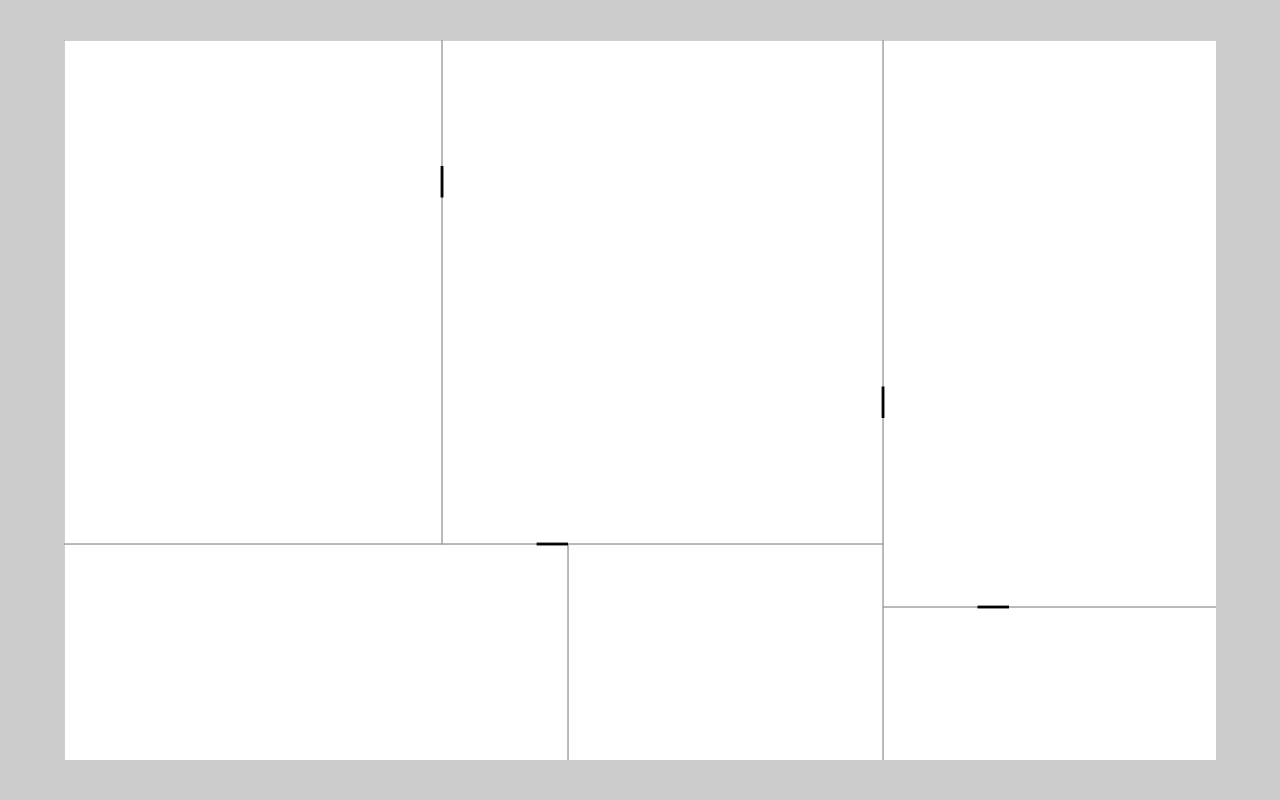
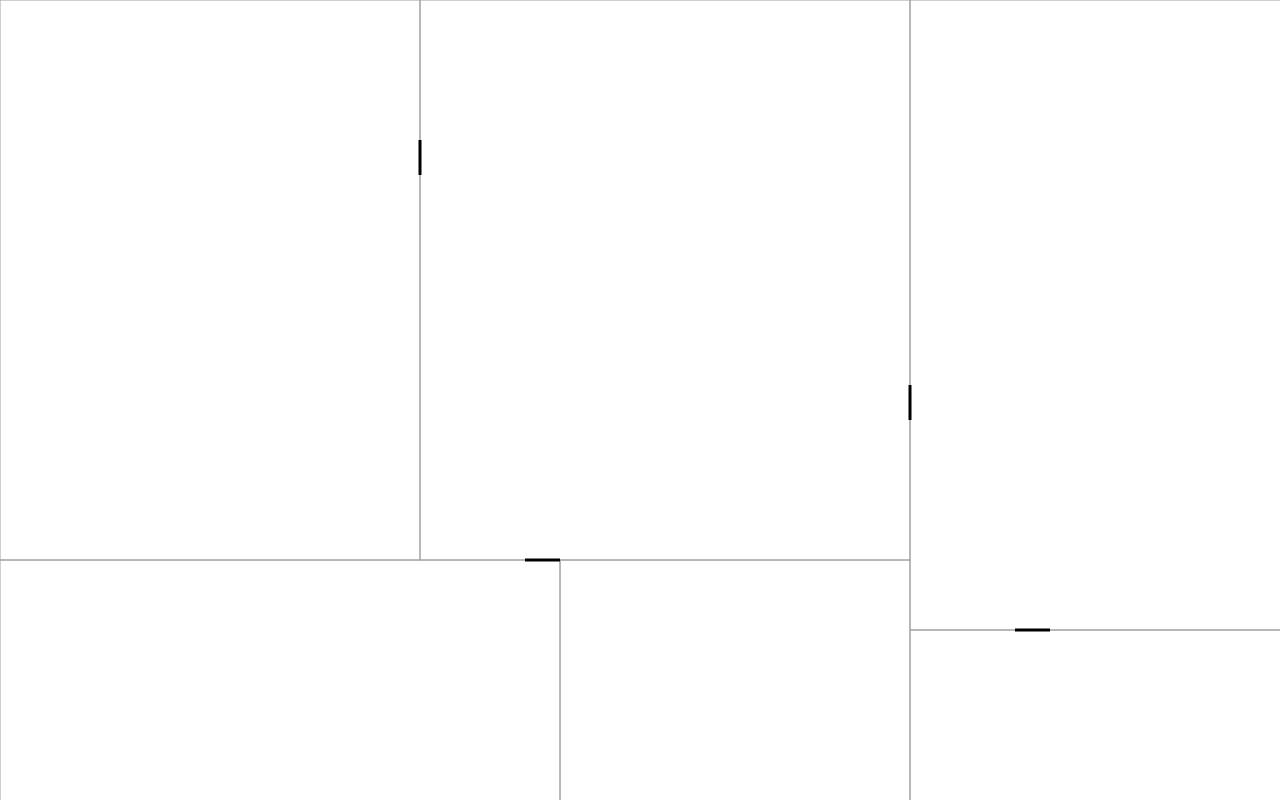
Before and after one commit to BartoszSadowski/DungeonGenerator, a website built with Parcel: page index.html in a window 1280 px wide. Built offline with nearby package versions, Linux system fonts and the light colour scheme.

Commit message:
Changed canva element size to set from js level

```diff
--- a/style.css
+++ b/style.css
@@ -9,8 +9,6 @@ body {
 }
 
 .canvas {
-    height: 90%;
-    width: 90%;
     display: block;
     position: absolute;
     margin: auto;
```
